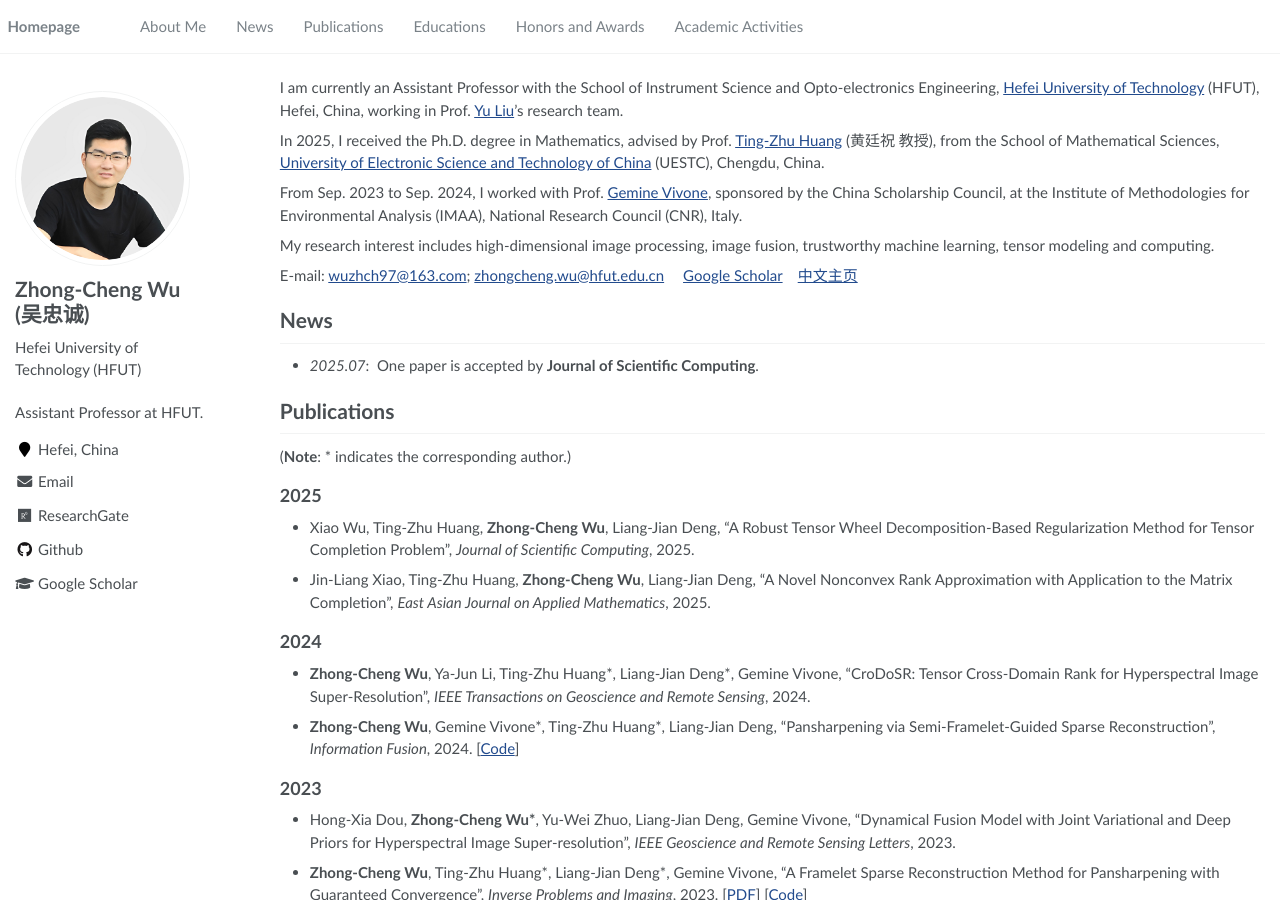
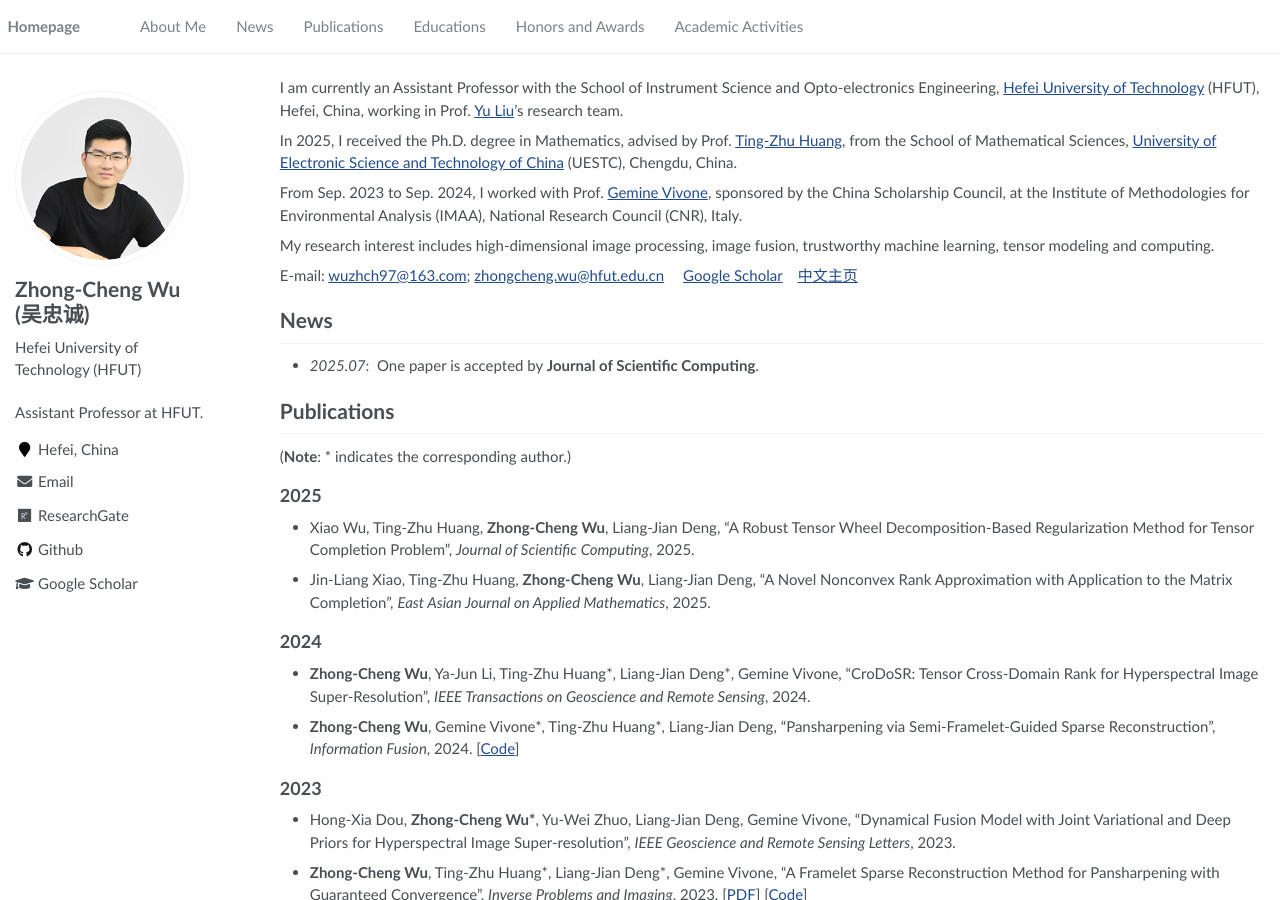
Before and after one commit to zhongchengwu/zhongchengwu.github.io, a Jekyll site: the page built from _pages/about.md, in a window 1280 px wide and 900 px high. Built offline with Jekyll 4.4.1, drawn with Linux system fonts in a browser that asks for light colours.

Commit message:
Update about.md

```diff
--- a/_pages/about.md
+++ b/_pages/about.md
@@ -20,7 +20,7 @@ redirect_from:
 
 I am currently an Assistant Professor with the School of Instrument Science and Opto-electronics Engineering, [Hefei University of Technology](https://www.hfut.edu.cn/) (HFUT), Hefei, China, working in Prof. [Yu Liu](https://sites.google.com/site/yuliu316316/)'s research team.
 
-In 2025, I received the Ph.D. degree in Mathematics, advised by Prof. [Ting-Zhu Huang](http://www.math.uestc.edu.cn/info/1081/2041.htm) (黄廷祝 教授), from the School of Mathematical Sciences, [University of Electronic Science and Technology of China](https://www.uestc.edu.cn/) (UESTC), Chengdu, China.
+In 2025, I received the Ph.D. degree in Mathematics, advised by Prof. [Ting-Zhu Huang](http://www.math.uestc.edu.cn/info/1081/2041.htm), from the School of Mathematical Sciences, [University of Electronic Science and Technology of China](https://www.uestc.edu.cn/) (UESTC), Chengdu, China.
 
 From Sep. 2023 to Sep. 2024, I worked with Prof. [Gemine Vivone](https://sites.google.com/site/vivonegemine), sponsored by the China Scholarship Council, at the Institute of Methodologies for Environmental Analysis (IMAA), National Research Council (CNR), Italy.
 
```
